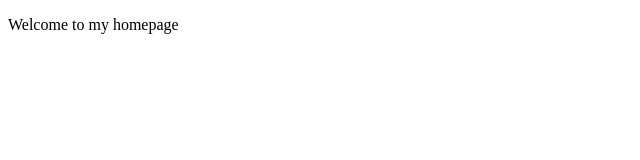
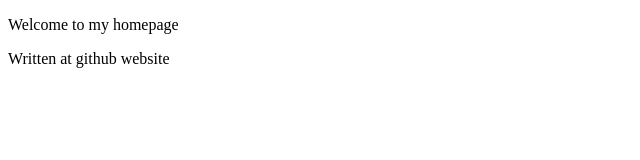
Before and after one commit to slowwalker77/my-stie, a plain HTML site: page index.html in a window 1280 px wide. Shown: the whole page, without its empty margins (0-640 px from the left). Drawn offline with Linux system fonts and the light colour scheme.

Commit message:
Update index.html
at the github website

```diff
--- a/index.html
+++ b/index.html
@@ -6,5 +6,7 @@
 </head>
 <body>
     <P>Welcome to my homepage</P>
+    <P>Written at github website</P>
+
 </body>
 </html>
```
